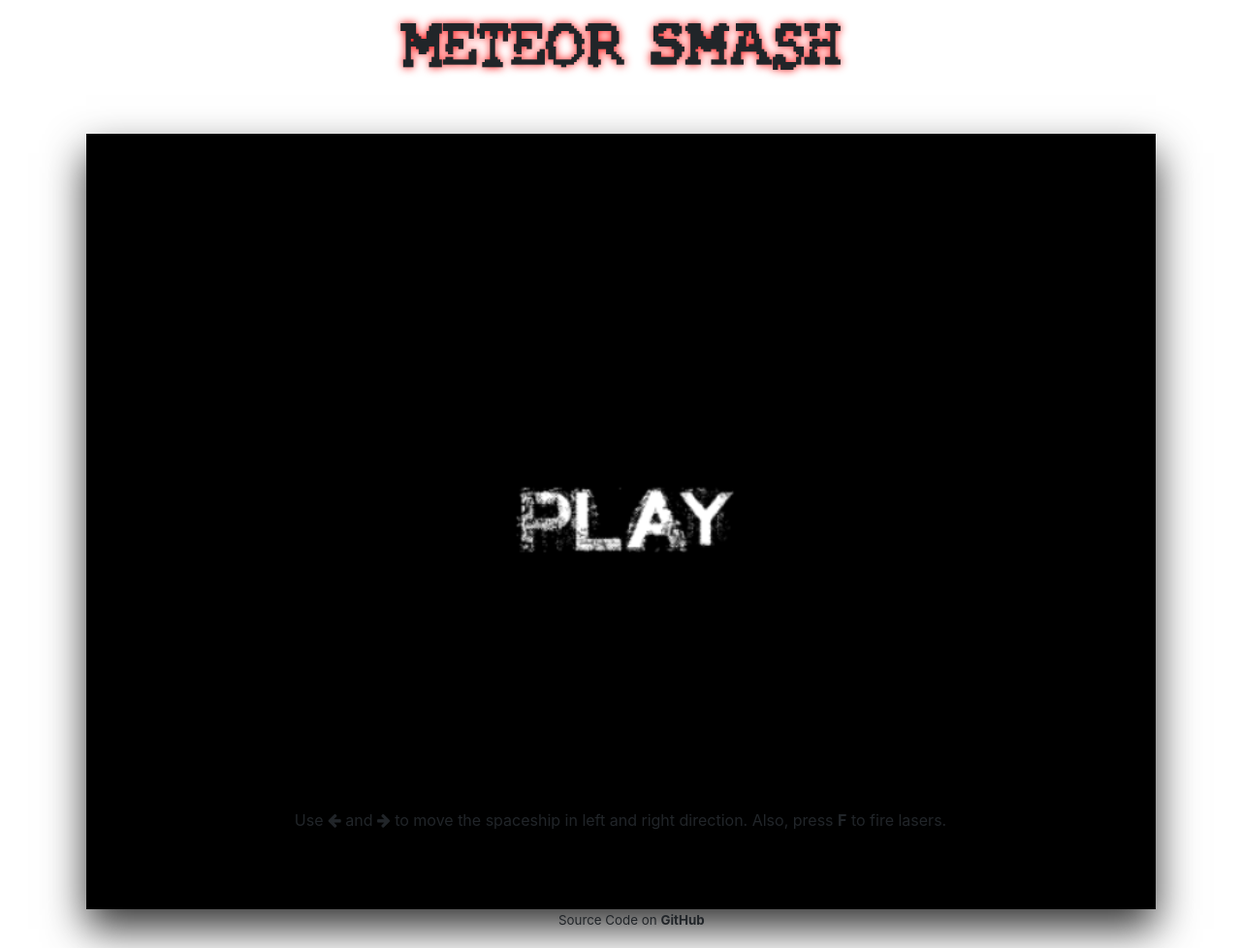
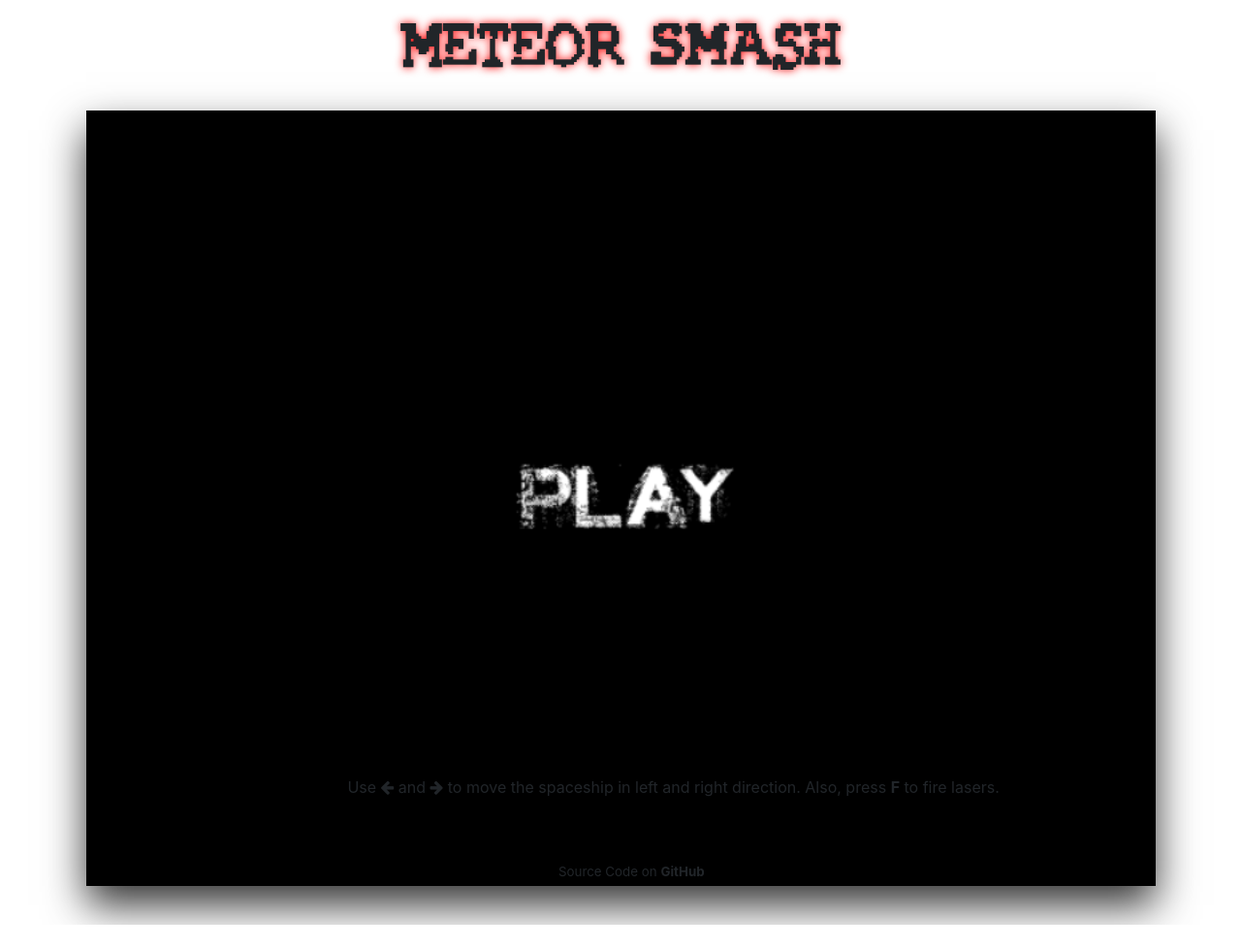
Before and after one commit to splintercell9/splintercell9.github.io, a plain HTML site: page index.html in a window 1280 px wide. Shown: the whole page at 97% size. After the commit the page ends 954 px from the top, so only its background shows below. Drawn offline with Linux system fonts and the light colour scheme; animation ran at ten frames a second.

Commit message:
Final Changes

```diff
--- a/css/g_all.css
+++ b/css/g_all.css
@@ -9,14 +9,15 @@ canvas {
 }
 
 
-#info {
+div.info {
     text-align: center ;
-    position: relative;
-    top: 750px ;
+    position: absolute;
+    top: 800px ;
+    left: 28% ;
 }
 
 .link {
     position: absolute;
-    top: 900px ;
+    top: 850px ;
     left: 45% ;
 }
--- a/index.html
+++ b/index.html
@@ -22,7 +22,7 @@
 
     <script src="/js/game.js"></script> <!-- main game file -->
     <h1 id="gname">Meteor Smash</h1>
-    <div id="info">
+    <div class="info">
         Use <i class="fa fa-arrow-left" aria-hidden="true"></i> and <i class="fa fa-arrow-right" aria-hidden="true"></i> to move the spaceship in left and right direction. Also, press <b>F</b> to fire lasers.
     </div>
     <div class="link">
```
